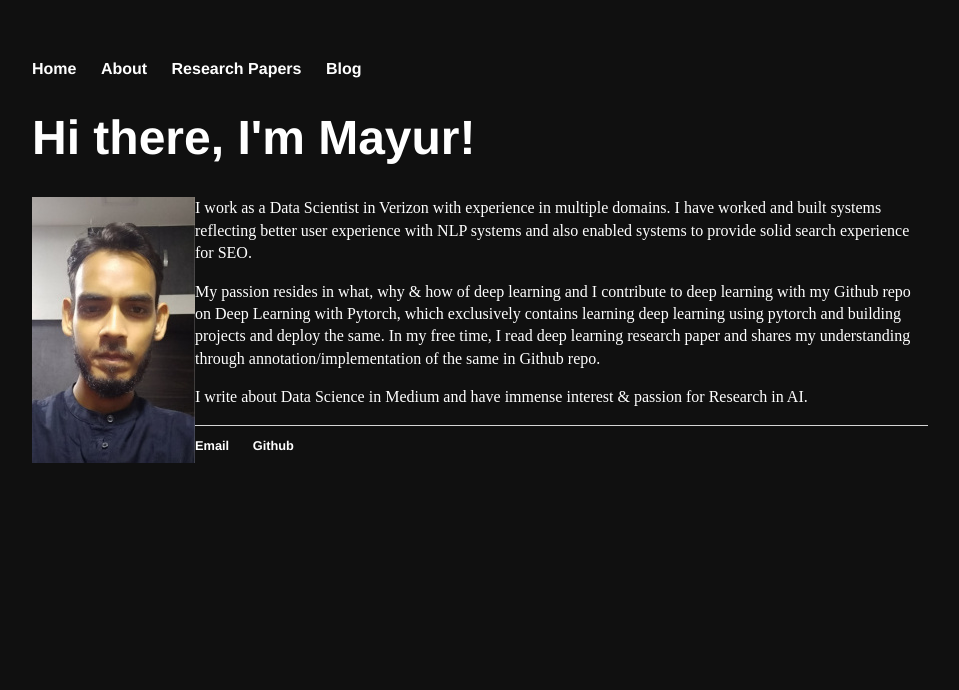
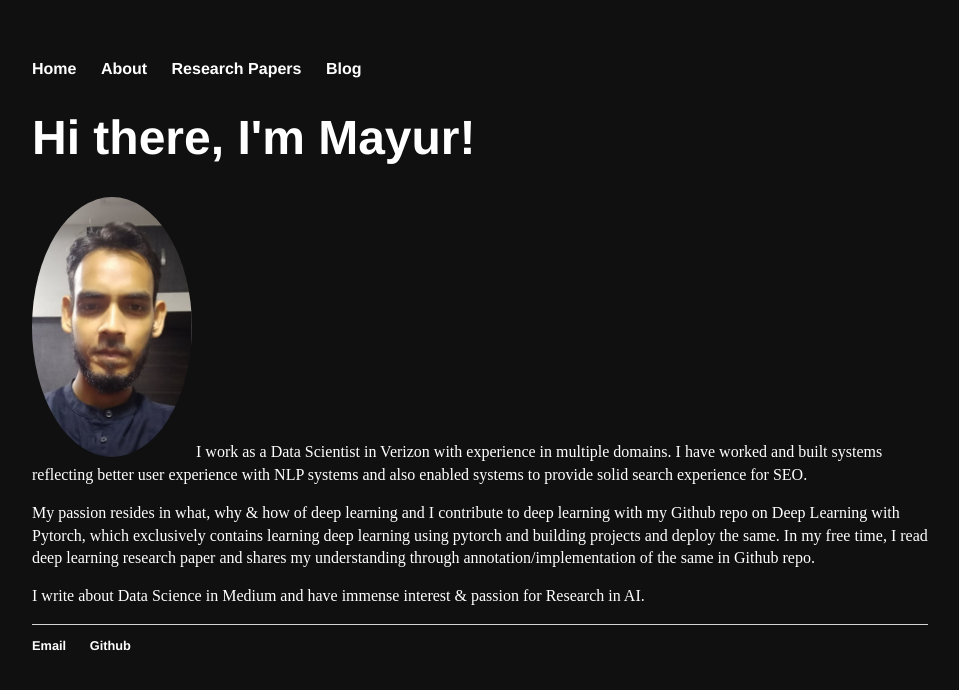
Before and after one commit to Mayurji/mayurji.github.io, a Jekyll site: the page built from index.html, in a window 1280 px wide. Shown: the top 690 px of the page, without its empty margins (160-1119 px from the left). Built offline with Jekyll 4.4.1, drawn with Linux system fonts in a browser that asks for light colours.

Commit message:
Update index.html

```diff
--- a/index.html
+++ b/index.html
@@ -8,7 +8,7 @@
 </head>
 <h1>Hi there, I'm Mayur!</h1>
 
-<p><img src="{{site.url}}/assets/images/profile/mayur.jpg" alt="avatar" class="profile-pic">
+<p><img src="{{site.url}}/assets/images/profile/mayur.jpg" class="image-cropper" alt="avatar" class="profile-pic">
 
 I work as a Data Scientist in Verizon with experience in multiple domains. I have worked and built systems reflecting
 better user experience with NLP systems and also enabled systems to provide solid search experience for SEO.</p>
```
